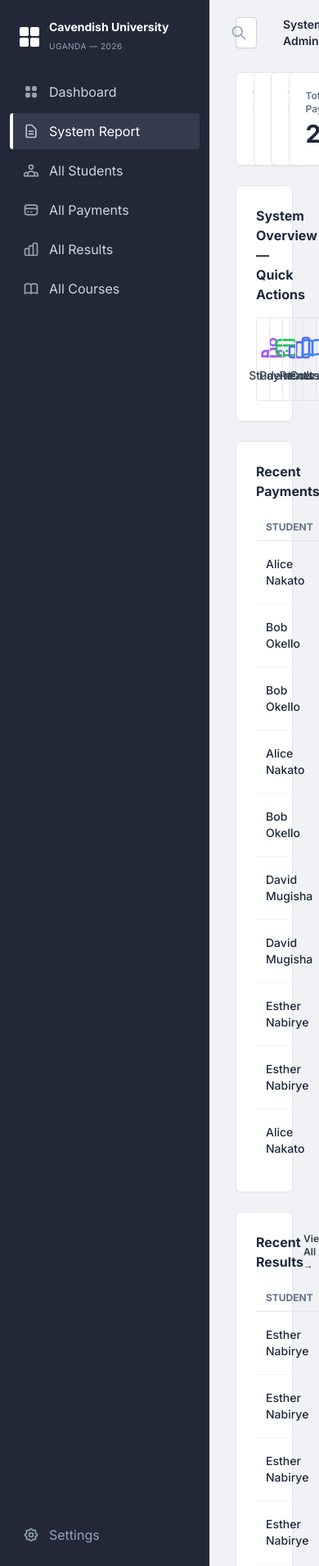
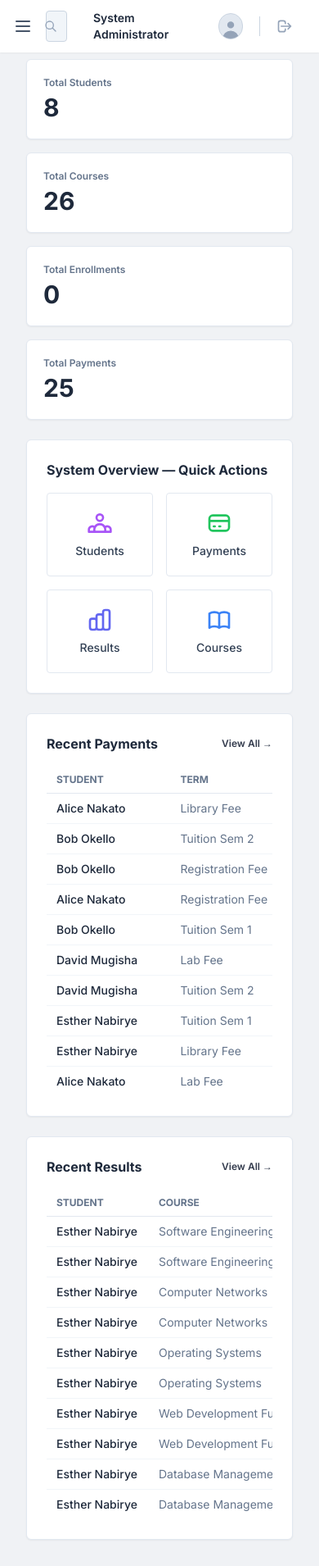
Before and after one commit to ritahkabajungu689-cmyk/UMS, a Django app: page /reports/ in a window 390 px wide. Shown: the whole page at 82% size. Run offline with Django 5.2, Linux system fonts and the light colour scheme; a user stored in the database is signed in; data comes from the database, SQL or seed files in the repository; data that the repository does not hold is empty; some libraries are stand-ins or nearby versions.

Commit message:
Optimize responsive layouts for mobile and tablet views

```diff
--- a/records/templates/records/base.html
+++ b/records/templates/records/base.html
@@ -47,11 +47,14 @@
         }
     </style>
 </head>
-<body class="text-slate-800 antialiased overflow-hidden flex h-screen">
+<body class="text-slate-800 antialiased overflow-hidden flex h-screen relative">
 
 {% if user.is_authenticated %}
+    <!-- Mobile Sidebar Backdrop -->
+    <div id="sidebarBackdrop" onclick="toggleSidebar()" class="fixed inset-0 bg-slate-900/50 z-20 hidden lg:hidden transition-opacity opacity-0 duration-300"></div>
+
     <!-- Sidebar -->
-    <aside class="w-64 bg-sidebar text-slate-300 flex-shrink-0 h-full flex flex-col z-20">
+    <aside id="sidebar" class="w-64 bg-sidebar text-slate-300 flex-shrink-0 h-full flex flex-col z-30 fixed lg:relative inset-y-0 left-0 transform -translate-x-full lg:translate-x-0 transition-transform duration-300 ease-in-out">
 
         <!-- Navigation Links -->
         <nav class="flex-1 py-6 px-3 space-y-1 overflow-y-auto">
@@ -180,15 +183,20 @@
     </aside>
 
     <!-- Main Content Wrapper -->
-    <div class="flex-1 flex flex-col h-screen overflow-hidden bg-background">
+    <div class="flex-1 flex flex-col h-screen overflow-hidden bg-background w-full min-w-0">
 
         <!-- Top Bar -->
-        <header class="h-20 px-8 flex items-center justify-between flex-shrink-0">
-            <div class="flex-1 max-w-xl">
-                <div class="relative flex items-center">
-                    <input type="text" placeholder="Search Services" class="w-full bg-white border-none rounded-md py-2.5 pl-4 pr-10 text-sm text-slate-700 shadow-sm focus:ring-0">
+        <header class="h-16 md:h-20 px-4 md:px-8 flex items-center justify-between flex-shrink-0 bg-white md:bg-transparent shadow-sm md:shadow-none z-10 relative">
+            <div class="flex items-center flex-1 max-w-xl gap-2 md:gap-4">
+                <!-- Mobile Hamburger Menu -->
+                <button onclick="toggleSidebar()" class="lg:hidden p-2 -ml-2 text-slate-600 hover:bg-slate-100 rounded-md transition-colors">
+                    <svg class="w-6 h-6" fill="none" stroke="currentColor" viewBox="0 0 24 24"><path stroke-linecap="round" stroke-linejoin="round" stroke-width="2" d="M4 6h16M4 12h16M4 18h16"></path></svg>
+                </button>
+
+                <div class="relative flex items-center w-full max-w-[200px] md:max-w-full">
+                    <input type="text" placeholder="Search..." class="w-full bg-slate-100 md:bg-white border-none rounded-md py-2 md:py-2.5 pl-4 pr-10 text-sm text-slate-700 shadow-none md:shadow-sm focus:ring-0">
                     <div class="absolute right-3 text-slate-400">
-                        <svg class="w-5 h-5" fill="none" stroke="currentColor" viewBox="0 0 24 24"><path stroke-linecap="round" stroke-linejoin="round" stroke-width="2" d="M21 21l-6-6m2-5a7 7 0 11-14 0 7 7 0 0114 0z"></path></svg>
+                        <svg class="w-4 h-4 md:w-5 md:h-5" fill="none" stroke="currentColor" viewBox="0 0 24 24"><path stroke-linecap="round" stroke-linejoin="round" stroke-width="2" d="M21 21l-6-6m2-5a7 7 0 11-14 0 7 7 0 0114 0z"></path></svg>
                     </div>
                 </div>
             </div>
@@ -225,5 +233,27 @@
         </div>
     </div>
 {% endif %}
+
+<script>
+    function toggleSidebar() {
+        const sidebar = document.getElementById('sidebar');
+        const backdrop = document.getElementById('sidebarBackdrop');
+
+        if (sidebar && backdrop) {
+            if (sidebar.classList.contains('-translate-x-full')) {
+                // Open
+                sidebar.classList.remove('-translate-x-full');
+                backdrop.classList.remove('hidden');
+                // small delay to allow display:block to apply before transition
+                setTimeout(() => backdrop.classList.remove('opacity-0'), 10);
+            } else {
+                // Close
+                sidebar.classList.add('-translate-x-full');
+                backdrop.classList.add('opacity-0');
+                setTimeout(() => backdrop.classList.add('hidden'), 300);
+            }
+        }
+    }
+</script>
 </body>
 </html>
--- a/records/templates/records/dashboard.html
+++ b/records/templates/records/dashboard.html
@@ -21,7 +21,7 @@
 </div>
 
 <!-- Overview Cards (responsive, each linked) -->
-<div class="grid grid-cols-2 lg:grid-cols-4 gap-4 mb-6">
+<div class="grid grid-cols-1 sm:grid-cols-2 lg:grid-cols-4 gap-4 mb-6">
   <a href="{% url 'course_list' %}" class="bg-white border border-cardBorder rounded-xl p-5 relative overflow-hidden hover:shadow-md hover:-translate-y-0.5 transition-all block">
     <div class="w-10 h-10 rounded-lg bg-orange-100 flex items-center justify-center mb-3"><svg class="w-5 h-5 text-orange-500" fill="none" stroke="currentColor" viewBox="0 0 24 24"><path stroke-linecap="round" stroke-linejoin="round" stroke-width="2" d="M12 6.253v13m0-13C10.832 5.477 9.246 5 7.5 5S4.168 5.477 3 6.253v13C4.168 18.477 5.754 18 7.5 18s3.332.477 4.5 1.253m0-13C13.168 5.477 14.754 5 16.5 5c1.747 0 3.332.477 4.5 1.253v13C19.832 18.477 18.247 18 16.5 18c-1.746 0-3.332.477-4.5 1.253"/></svg></div>
     <p class="text-xs text-slate-500 font-semibold">Courses Enrolled</p>
@@ -185,7 +185,7 @@
 
 {% else %}
 <!-- Staff / Admin Dashboard -->
-<div class="grid grid-cols-2 lg:grid-cols-4 gap-4 mb-6">
+<div class="grid grid-cols-1 sm:grid-cols-2 lg:grid-cols-4 gap-4 mb-6">
   <div class="bg-white p-5 rounded-xl shadow-sm border border-cardBorder">
     <p class="text-xs font-semibold text-slate-500 mb-1">Total Students</p>
     <h2 class="text-2xl font-bold text-slate-800">{{ stats.students }}</h2>
@@ -210,7 +210,7 @@
 
 <div class="bg-white rounded-xl shadow-sm border border-cardBorder p-6">
   <h3 class="text-base font-bold text-slate-800 mb-4">Staff Command Center</h3>
-  <div class="grid grid-cols-2 lg:grid-cols-4 gap-4">
+  <div class="grid grid-cols-1 sm:grid-cols-2 lg:grid-cols-4 gap-4">
     {% if role == 'registry' %}
     <a href="{% url 'student_list' %}" class="flex flex-col items-center justify-center p-6 border border-slate-200 rounded-xl text-center hover:bg-blue-50 hover:border-blue-300 transition">
       <svg class="w-8 h-8 text-blue-500 mb-3" fill="none" stroke="currentColor" viewBox="0 0 24 24"><path stroke-linecap="round" stroke-linejoin="round" stroke-width="2" d="M12 4.354a4 4 0 110 5.292M15 21H3v-1a6 6 0 0112 0v1zm0 0h6v-1a6 6 0 00-9-5.197M13 7a4 4 0 11-8 0 4 4 0 018 0z"/></svg><span class="font-semibold text-slate-800 text-sm">Enroll Students</span>
--- a/records/templates/records/report_dashboard.html
+++ b/records/templates/records/report_dashboard.html
@@ -2,7 +2,7 @@
 {% block content %}
 
 <!-- Summary Stats -->
-<div class="grid grid-cols-4 gap-4 mb-6">
+<div class="grid grid-cols-1 sm:grid-cols-2 lg:grid-cols-4 gap-4 mb-6">
     <div class="bg-white p-5 rounded-md shadow-sm border border-cardBorder">
         <p class="text-xs font-semibold text-slate-500 mb-1">Total Students</p>
         <h2 class="text-3xl font-bold text-slate-800">{{ stats.students }}</h2>
@@ -24,7 +24,7 @@
 <!-- Quick Actions -->
 <div class="bg-white rounded-md shadow-sm border border-cardBorder p-6 mb-6">
     <h3 class="text-base font-bold text-slate-800 mb-4">System Overview — Quick Actions</h3>
-    <div class="grid grid-cols-4 gap-4">
+    <div class="grid grid-cols-2 sm:grid-cols-4 gap-4">
         <a href="{% url 'student_list' %}" class="flex flex-col items-center p-5 border border-slate-200 rounded hover:bg-slate-50 transition text-center">
             <svg class="w-8 h-8 text-purple-500 mb-2" fill="none" stroke="currentColor" viewBox="0 0 24 24"><path stroke-linecap="round" stroke-linejoin="round" stroke-width="2" d="M17 20h5v-2a3 3 0 00-5.356-1.857M17 20H7m10 0v-2c0-.656-.126-1.283-.356-1.857M7 20H2v-2a3 3 0 015.356-1.857M7 20v-2c0-.656.126-1.283.356-1.857m0 0a5.002 5.002 0 019.288 0M15 7a3 3 0 11-6 0 3 3 0 016 0z"></path></svg>
             <span class="text-sm font-medium text-slate-700">Students</span>
@@ -50,7 +50,8 @@
         <h3 class="text-base font-bold text-slate-800">Recent Payments</h3>
         <a href="{% url 'payment_list' %}" class="text-xs font-semibold text-sidebarActive hover:underline">View All →</a>
     </div>
-    <table class="w-full text-left border-collapse text-sm">
+    <div class="overflow-x-auto">
+        <table class="w-full text-left border-collapse text-sm min-w-[600px]">
             <thead><tr class="border-b border-slate-200">
                 <th class="py-2 px-3 text-xs font-bold text-slate-500 uppercase">Student</th>
                 <th class="py-2 px-3 text-xs font-bold text-slate-500 uppercase">Term</th>
@@ -71,6 +72,7 @@
             </tbody>
         </table>
     </div>
+</div>
 
 <!-- Recent Results -->
 <div class="bg-white rounded-md shadow-sm border border-cardBorder p-6">
@@ -78,7 +80,8 @@
         <h3 class="text-base font-bold text-slate-800">Recent Results</h3>
         <a href="{% url 'result_list' %}" class="text-xs font-semibold text-sidebarActive hover:underline">View All →</a>
     </div>
-    <table class="w-full text-left border-collapse text-sm">
+    <div class="overflow-x-auto">
+        <table class="w-full text-left border-collapse text-sm min-w-[600px]">
             <thead><tr class="border-b border-slate-200">
                 <th class="py-2 px-3 text-xs font-bold text-slate-500 uppercase">Student</th>
                 <th class="py-2 px-3 text-xs font-bold text-slate-500 uppercase">Course</th>
@@ -99,5 +102,6 @@
             </tbody>
         </table>
     </div>
+</div>
 
 {% endblock %}
```
Lines whose indentation alone changed are shown as unchanged.
